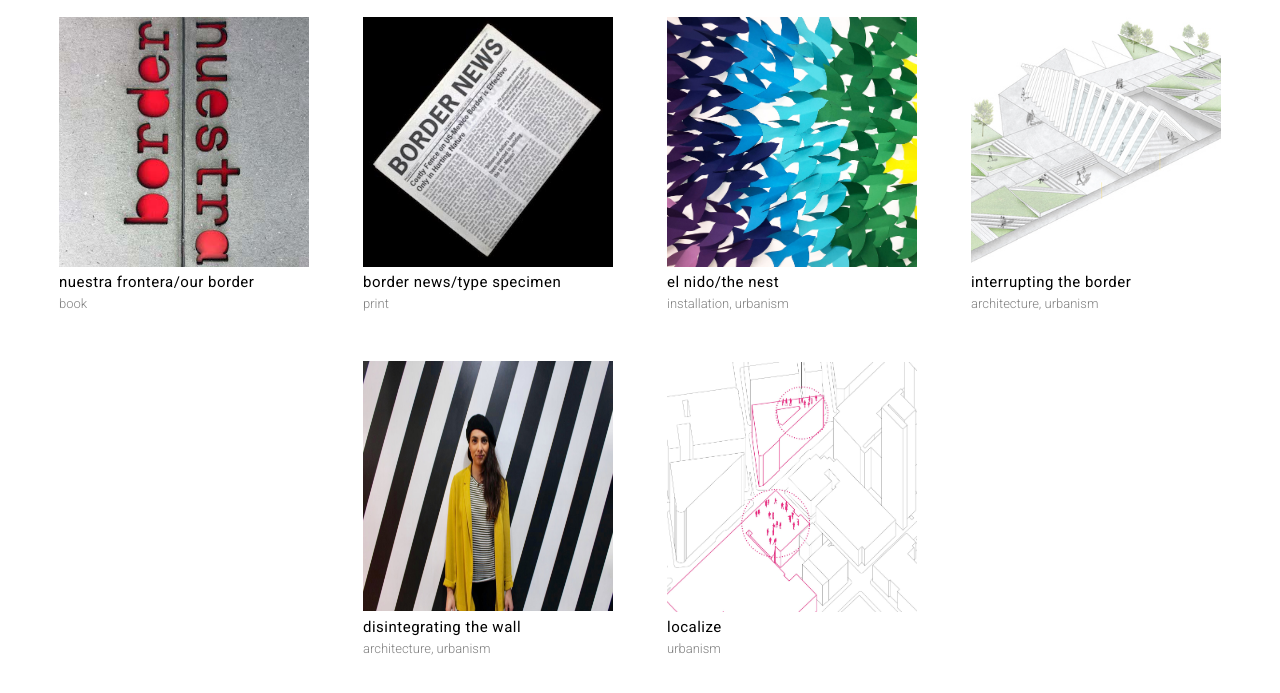
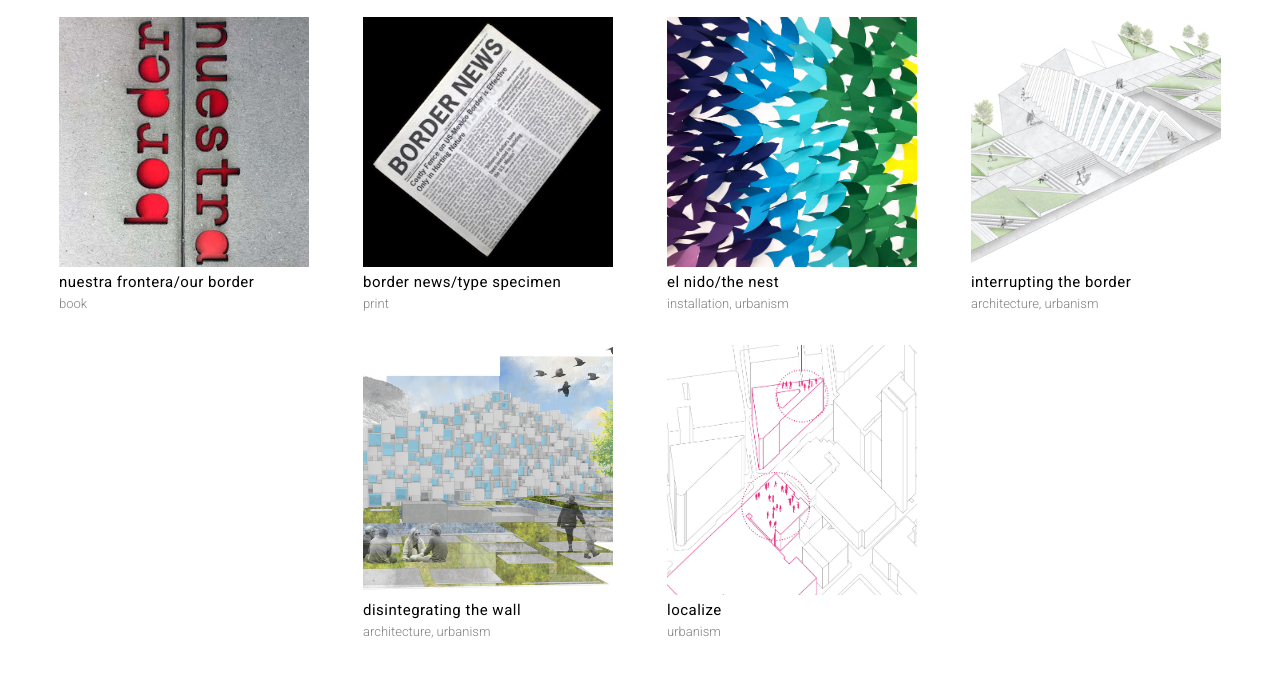
Before and after one commit to clescalante/Portfolio, a plain HTML site: page categories/urban.html in a window 1280 px wide. Shown: the part 93-786 px from the top of the page. Drawn offline with Linux system fonts and the light colour scheme.

Commit message:
Correction

```diff
--- a/assets/style.css
+++ b/assets/style.css
@@ -30,6 +30,8 @@ body{
 	.thumbnail:hover {
 		box-shadow: 2px 2px 12px 1px rgba(0,0,0,0.2);
 		color: black;
+
+		/*filter: grayscale(0%);*/
 
 	}
 
@@ -206,6 +208,8 @@ h6 {
 .thumbnail {
 	width: 250px;
 	height: 250px;
+	/*transition: filter .1s ease-in-out;
+	filter: grayscale(100%);*/
 	/*box-shadow: 0px 2px 12px 0px rgba(0,0,0,0.1);*/
 
 }
--- a/categories/urban.html
+++ b/categories/urban.html
@@ -156,7 +156,10 @@
     </div>
 
      <div class="item">
-      <p><img class="thumbnail" src="../download.png"  alt="Cynthia"></p>
+
+
+       <a href="../projects/disintegrating.html"><img class="thumbnail" src="../DisintegratingCover.png" alt="disintegrating"></a>
+
 
       <h3>
       <a href="../projects/disintegrating.html" title="Disintegrating">disintegrating the wall</a>
```
Also changed, not shown: categories/architectural.html (+4 -2 lines), 2 other files.
